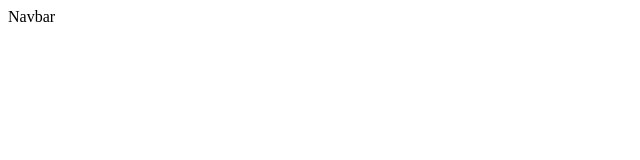
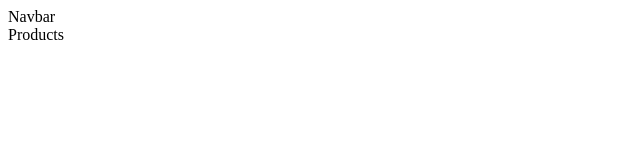
Before and after one commit to mheyrie/shoesbay, a React (Create React App) app: page / in a window 1280 px wide. Shown: the top 160 px of the page, without its empty margins (0-640 px from the left). Built offline with nearby package versions, Linux system fonts and the light colour scheme.

Commit message:
Created a separate file for recommended

```diff
--- a/src/App.js
+++ b/src/App.js
@@ -1,9 +1,11 @@
 import Navbar from "./Navigation/Navbar";
+import Products from "./products/Products";
 
 function App() {
   return (
     <>
       <Navbar />
+      <Products/>
     </>
   );
 }
```
Also changed, not shown: src/recommended/Recommended.js (added, +10 -0 lines), src/styles/recommended/Recommended.css (added).
